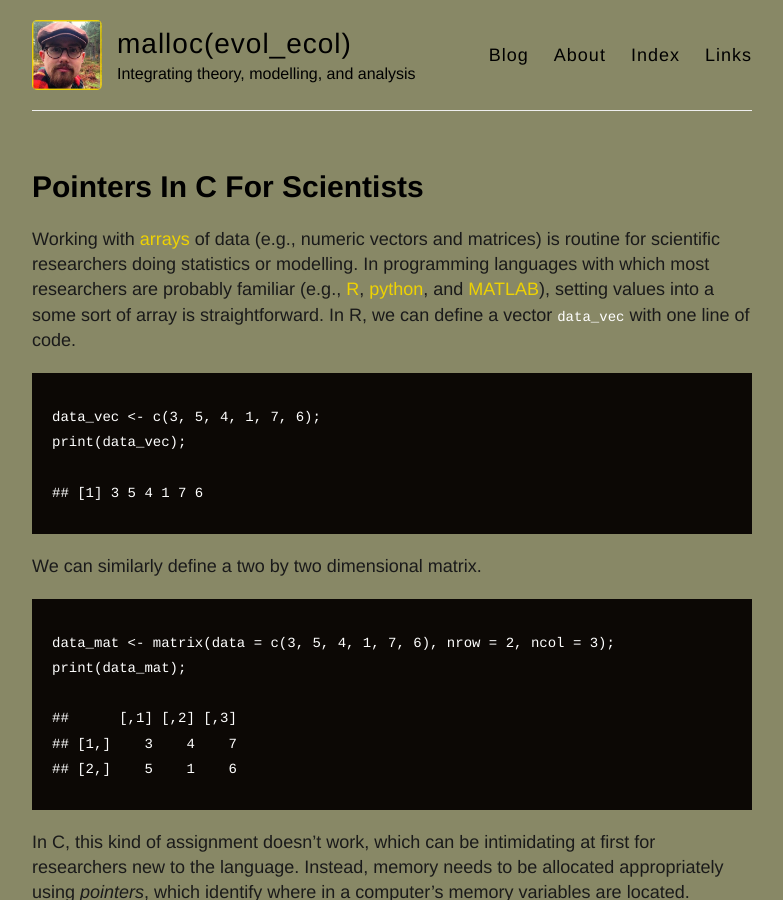
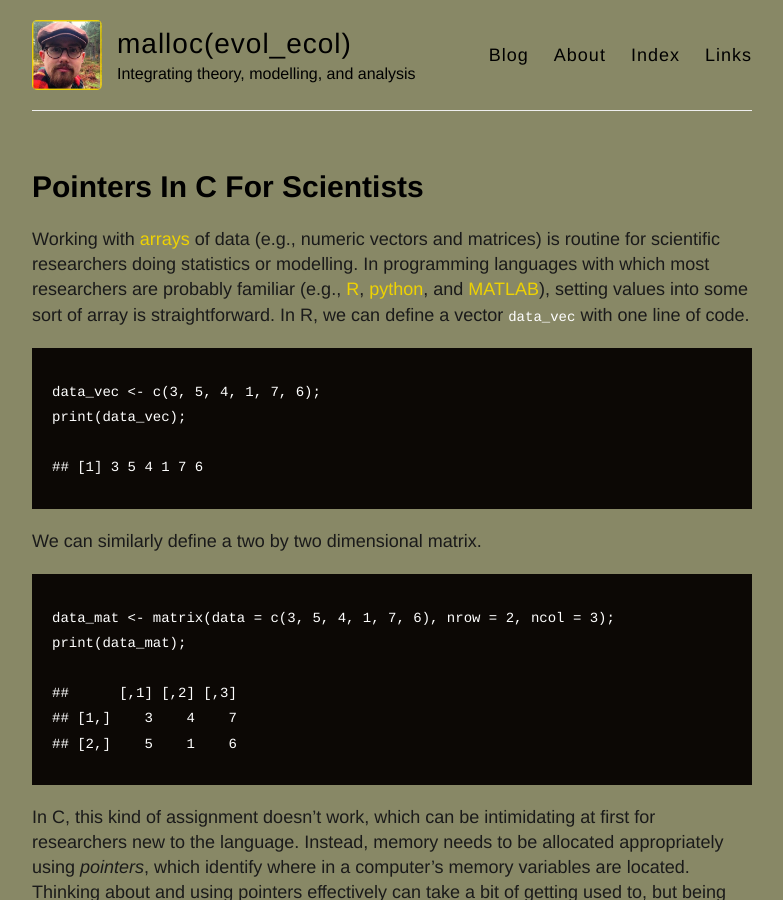
Before and after one commit to bradduthie/blog, a Jekyll site: the page built from _posts/2017-04-02-pointers-in-c-for-scientists.md, in a window 1280 px wide and 900 px high. Shown: the whole window, without its empty margins (248-1031 px from the left). Built offline with Jekyll 4.4.1, drawn with Linux system fonts in a browser that asks for light colours; our own code applies the rules of GitHub Pages for plain Markdown files; comment, search, counter and statistics services are not loaded.

Commit message:
Fix typo in first paragraph

````diff
--- a/_posts/2017-04-02-pointers-in-c-for-scientists.md
+++ b/_posts/2017-04-02-pointers-in-c-for-scientists.md
@@ -5,8 +5,8 @@ researchers doing statistics or modelling. In programming languages with
 which most researchers are probably familiar (e.g.,
 [R](https://www.r-project.org/), [python](https://www.python.org/), and
 [MATLAB](https://uk.mathworks.com/products/matlab.html)), setting values
-into a some sort of array is straightforward. In R, we can define a
-vector `data_vec` with one line of code.
+into some sort of array is straightforward. In R, we can define a vector
+`data_vec` with one line of code.
 
     data_vec <- c(3, 5, 4, 1, 7, 6);
     print(data_vec);
--- a/_rmd/2017-04-02-pointers-in-c-for-scientists.Rmd
+++ b/_rmd/2017-04-02-pointers-in-c-for-scientists.Rmd
@@ -10,7 +10,7 @@ output: md_document
 bibliography: duthie.bib
 ---
 
-Working with [arrays](https://en.wikipedia.org/wiki/Array_data_structure) of data (e.g., numeric vectors and matrices) is routine for scientific researchers doing statistics or modelling. In programming languages with which most researchers are probably familiar (e.g., [R](https://www.r-project.org/), [python](https://www.python.org/), and [MATLAB](https://uk.mathworks.com/products/matlab.html)), setting values into a some sort of array is straightforward. In R, we can define a vector `data_vec` with one line of code.
+Working with [arrays](https://en.wikipedia.org/wiki/Array_data_structure) of data (e.g., numeric vectors and matrices) is routine for scientific researchers doing statistics or modelling. In programming languages with which most researchers are probably familiar (e.g., [R](https://www.r-project.org/), [python](https://www.python.org/), and [MATLAB](https://uk.mathworks.com/products/matlab.html)), setting values into some sort of array is straightforward. In R, we can define a vector `data_vec` with one line of code.
 
 ```{r}
 data_vec <- c(3, 5, 4, 1, 7, 6);
````
